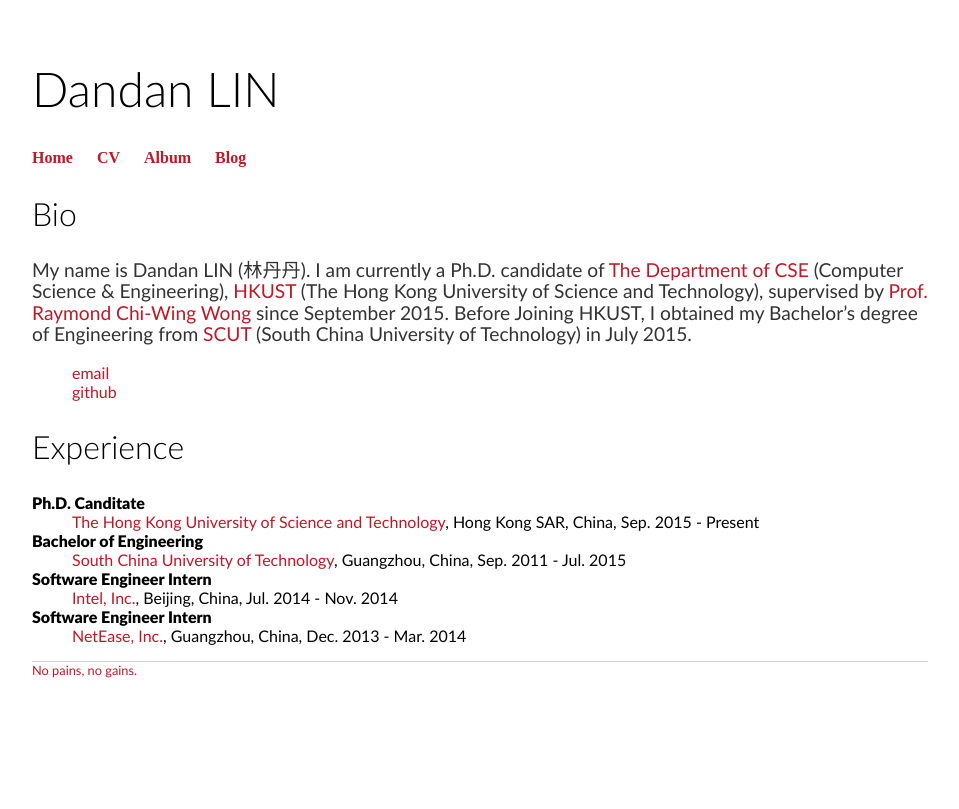
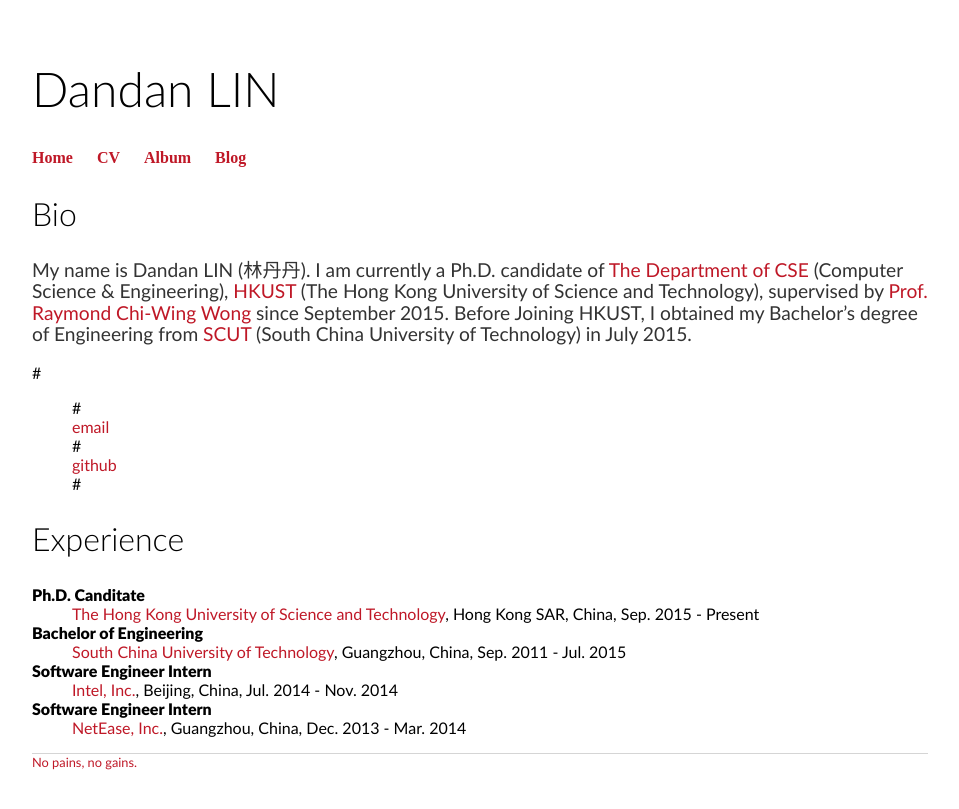
Before and after one commit to 2danlin/2danlin.github.io, a Jekyll site: the page built from index.html, in a window 1280 px wide. Shown: the top 809 px of the page, without its empty margins (160-1119 px from the left). Built offline with Jekyll 4.4.1, drawn with Linux system fonts in a browser that asks for light colours.

Commit message:
Update index.html

```diff
--- a/index.html
+++ b/index.html
@@ -10,10 +10,10 @@
 		<a href="https://www.ust.hk/">HKUST</a> (The Hong Kong University of Science and Technology),
 		supervised by <a href="https://home.cse.ust.hk/~raywong/">Prof. Raymond Chi-Wing Wong</a> since September 2015.
 		Before Joining HKUST, I obtained my Bachelor’s degree of Engineering from <a href="https://www.scut.edu.cn/new/">SCUT</a> (South China University of Technology) in July 2015.</p>
-	<ul>
-	     <li><a href="mailto:lindandan1015@gmail.com">email</a></li>
-	     <li><a href="https://github.com/BelindaDandanLIN">github</a></li>
-	</ul>
+	#<ul>
+	#     <li><a href="mailto:lindandan1015@gmail.com">email</a></li>
+	#     <li><a href="https://github.com/BelindaDandanLIN">github</a></li>
+	#</ul>
 	<h2>Experience</h2>
 	<dl>
 		<dt><strong>Ph.D. Canditate</strong></dt>
```
